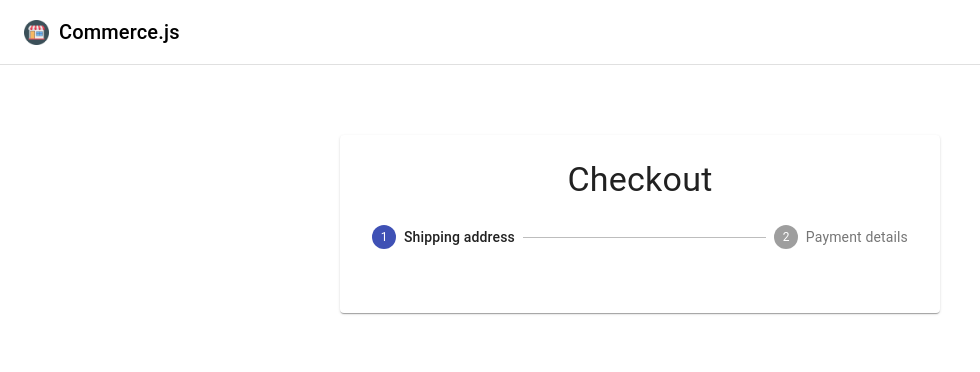
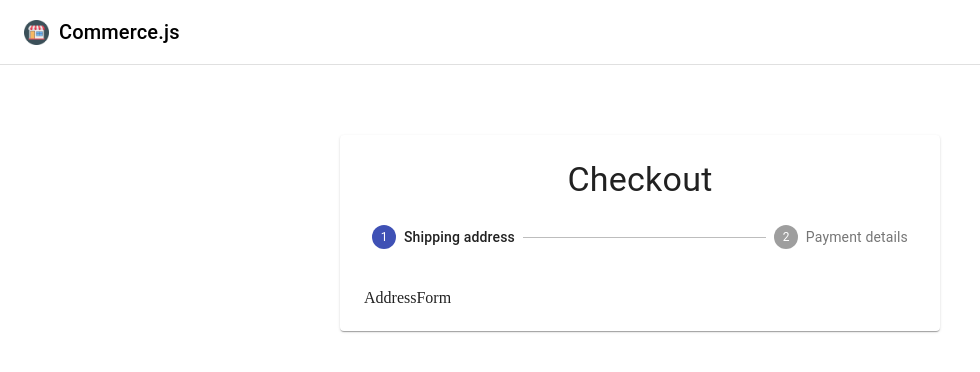
Before and after one commit to DipuKP2001/ecommerce_react, a React (Create React App) app: page /checkout in a window 1280 px wide. Shown: the top 372 px of the page, without its empty margins (0-980 px from the left). Built offline with nearby package versions, Linux system fonts and the light colour scheme; no server answers.

Commit message:
Checkout Forms partial

```diff
--- /dev/null
+++ b/src/components/CheckoutForm/AddressForm.jsx
@@ -0,0 +1,11 @@
+import React from 'react'
+
+const AddressForm = () => {
+    return (
+        <div>
+            AddressForm
+        </div>
+    )
+}
+
+export default AddressForm
--- a/src/components/CheckoutForm/Checkout/Checkout.jsx
+++ b/src/components/CheckoutForm/Checkout/Checkout.jsx
@@ -1,5 +1,8 @@
 import React,{useState} from 'react'
 import { Paper, Typography,Stepper, Step, StepLabel } from "@material-ui/core";
+
+import AddressForm from '../AddressForm'
+import PaymentForm from '../PaymentForm'
 
 import useStyles from './styles'
 
@@ -8,6 +11,16 @@
 const Checkout = () => {
     const classes = useStyles()
     const [activeStep,setActiveStep] = useState(0)
+
+    const Confirmaton = () => (
+        <div>
+            Confirmation
+        </div>
+    )
+
+    const Form = () => activeStep === 0
+    ? <AddressForm />
+    : <PaymentForm />
 
     return(
         <>
@@ -22,6 +35,7 @@
                             </Step>
                         ))}
                     </Stepper>
+                    {activeStep === steps.length ? <Confirmaton /> : <Form />}
                 </Paper>
             </main>
         </>
--- /dev/null
+++ b/src/components/CheckoutForm/PaymentForm.jsx
@@ -0,0 +1,11 @@
+import React from 'react'
+
+const PaymentForm = () => {
+    return (
+        <div>
+            PaymentForm
+        </div>
+    )
+}
+
+export default PaymentForm
```
Also changed, not shown: 1 other file (tests, documents, lock files or other folders).
